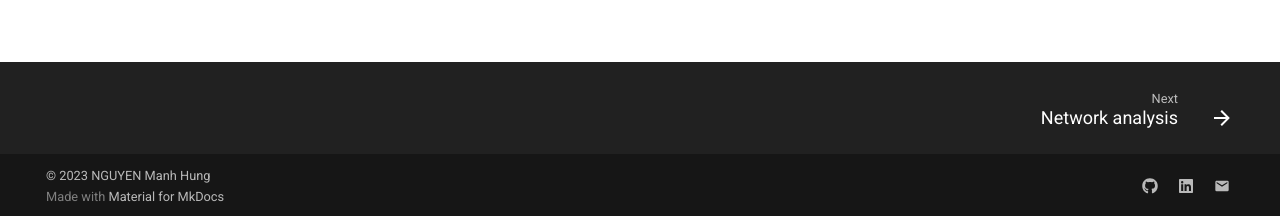
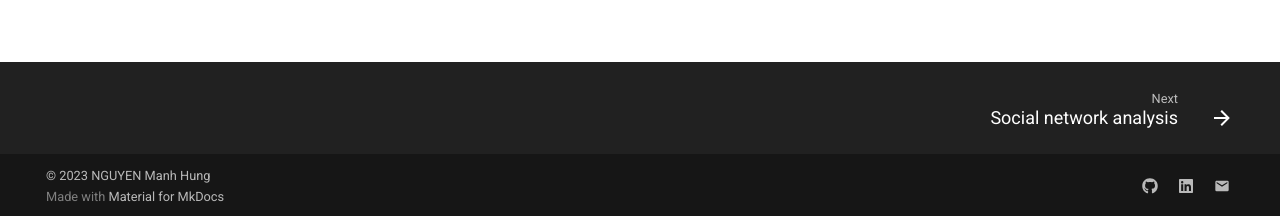
Before and after one commit to nmh4598/nmh4598.github.io, an MkDocs documentation site: the page built from docs/index.md, in a window 1280 px wide. Shown: the part 681-897 px from the top of the page. Built offline with MkDocs 1.6.1 and Material for MkDocs 9.7.7, drawn with Linux system fonts in a browser that asks for light colours; comment, search, counter and statistics services are not loaded.

Commit message:
#2 chang name of project

```diff
--- a/mkdocs.yml
+++ b/mkdocs.yml
@@ -106,7 +106,7 @@ markdown_extensions:
 nav:
   - Home: index.md
   - Blog:
-    - Network analysis: blog/ana.md
+    - Social network analysis: blog/ana.md
     - Test: blog/test.md
     - Machine learning: blog/ml.md
   - About: about.md
```
Also changed, not shown: docs/blog/ana.md (+2 -3 lines).
